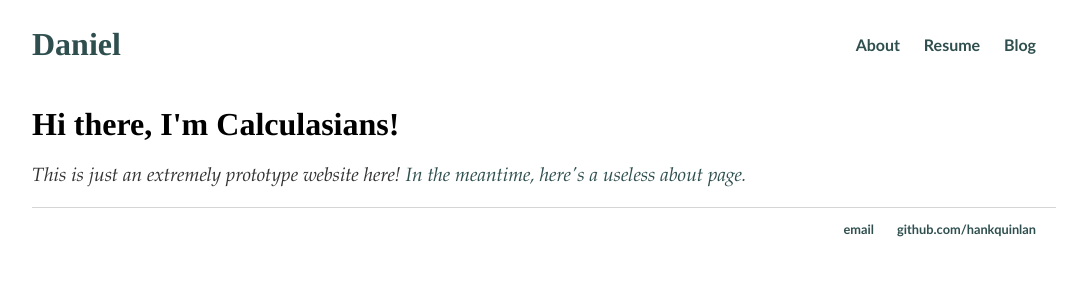
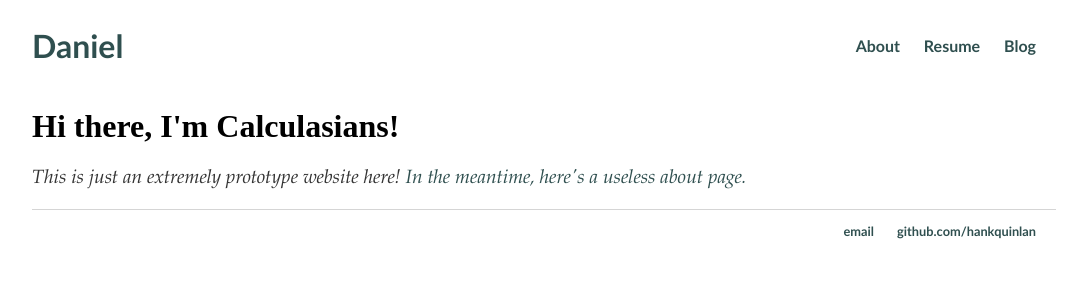
Before and after one commit to Calculasians/calculasians.github.io, a Jekyll site: the page built from index.html, in a window 1280 px wide. Shown: the top 300 px of the page, without its empty margins (96-1183 px from the left). Built offline with Jekyll 4.4.1, drawn with Linux system fonts in a browser that asks for light colours.

Commit message:
Update main.css

```diff
--- a/css/main.css
+++ b/css/main.css
@@ -41,7 +41,6 @@
 
 h1 {
     font-size: 2em;
-    font-family: "Trebuchet", Times, 'Sans-Serif';
 }
 
 .sub-header {
```
